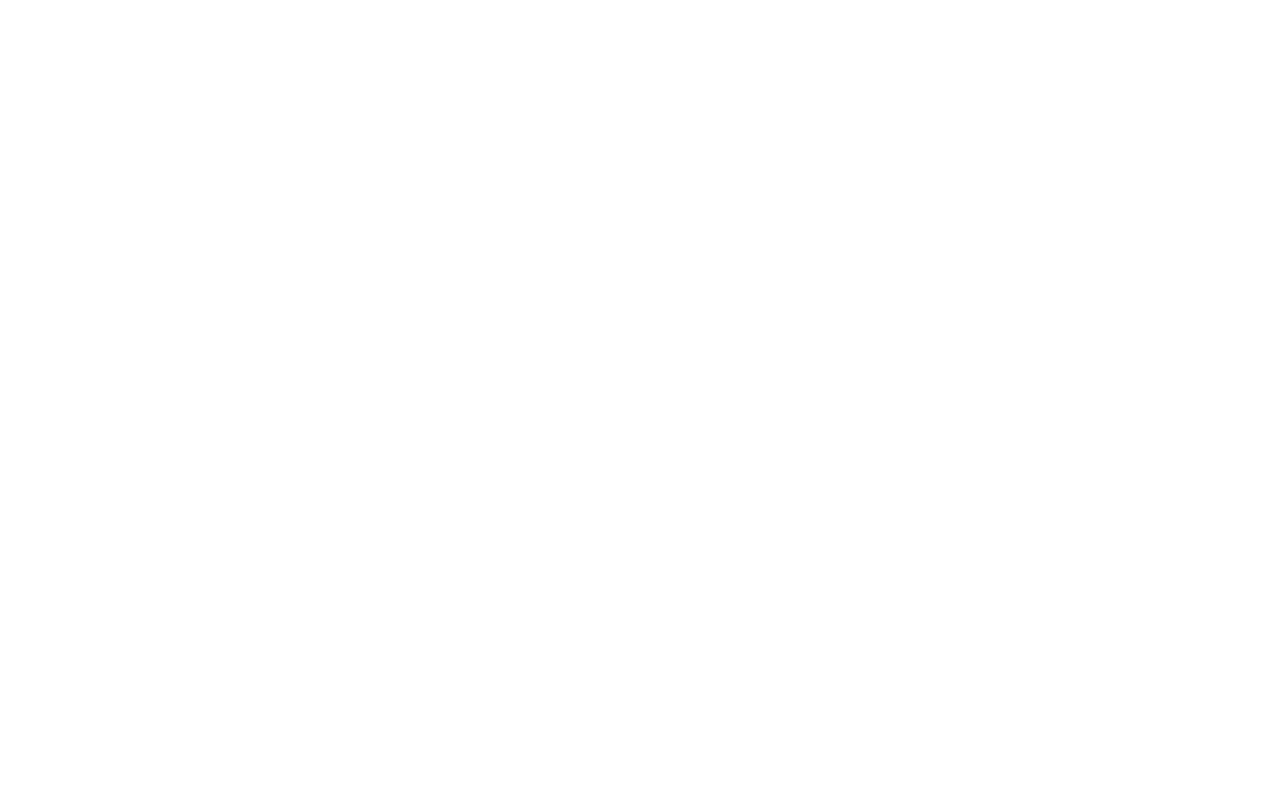
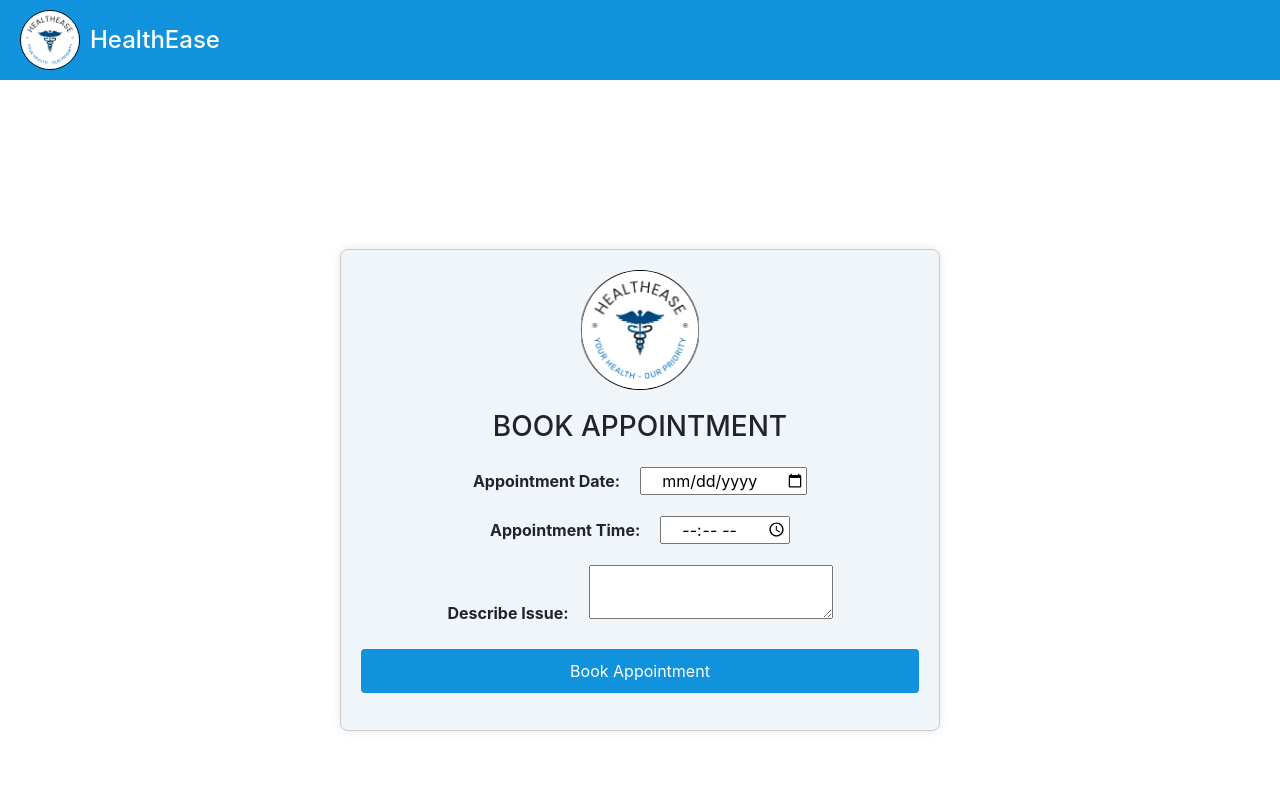
Before and after one commit to Janga-Abhishek/Group6_Capestone, a React (Create React App) app in the folder Group6_Capestone/front-end-development/: page /bookAppointments in a window 1280 px wide. Before the commit this address had no page. Shown: the top 800 px of the page. Built offline with nearby package versions, Linux system fonts and the light colour scheme.

Commit message:
Add new page for Booking Appointments.

```diff
--- a/Group6_Capestone/front-end-development/src/App.js
+++ b/Group6_Capestone/front-end-development/src/App.js
@@ -11,6 +11,7 @@
 import AppointmentDetail from "./pages/Administration/Doctor/appointmentDetail";
 import "./App.css";
 import UserDashboard from "./pages/User/UserDashboard";
+import BookAppointment from "./pages/User/BookAppointment";
 
 const client = new ApolloClient({
   uri: "http://localhost:4000",
@@ -33,6 +34,7 @@
         <Route path="/doctorDashboard" element={<DoctorDashboard />} />
         <Route path="/adminDashboard" element={<AdminDashboard />} />
         <Route path="/appointmentDetail/:id" element={<AppointmentDetail />} />
+        <Route path="/bookAppointments" element={<BookAppointment />} />
       </Routes>
     </Router>
   </ApolloProvider>
--- a/Group6_Capestone/front-end-development/src/components/Menu.js
+++ b/Group6_Capestone/front-end-development/src/components/Menu.js
@@ -101,7 +101,7 @@
                 <>
                   <li className="liStyle">
                     <Link
-                      to="/appointments"
+                      to="/bookAppointments"
                       style={
                         hoverIndex === 0
                           ? { ...linkStyle, ...linkHoverStyle }
--- a/Group6_Capestone/front-end-development/src/graphql/middleware.js
+++ b/Group6_Capestone/front-end-development/src/graphql/middleware.js
@@ -38,6 +38,22 @@
   }
 `;
 
+export const BOOK_APPOINTMENT = gql`
+  mutation BookAppointment(
+    $username:String!
+    $appointmentdate:String!,
+    $appointmenttime:String!,
+    $issuedescription: String!) {
+    BookAppointment(username:$username,appointmentdate: $appointmentdate,appointmenttime: $appointmenttime,issuedescription: $issuedescription) {
+      id
+      username
+      appointmentdate
+      appointmenttime
+      issuedescription
+    }
+  }
+`;
+
 export const CHECK_USERNAME = gql`
   query CheckUsername($username: String!) {
     checkUsername(username: $username)
--- /dev/null
+++ b/Group6_Capestone/front-end-development/src/pages/User/BookAppointment.js
@@ -0,0 +1,159 @@
+import React, { useEffect, useState } from "react";
+import { Link } from "react-router-dom";
+import Menu from "../../components/Menu";
+import Footer from "../../components/Footer";
+import "../../Stylesheet/Login_Register.css";
+import { useMutation } from "@apollo/client";
+import { BOOK_APPOINTMENT } from "../../graphql/middleware";
+
+const formStyle = {
+  display: 'flex',
+  flexDirection: 'column',
+  alignItems: 'center',
+  width: '100%',
+  maxWidth: '600px',
+  margin: 'auto',
+  padding: '20px',
+  border: '1px solid #ccc',
+  borderRadius: '8px',
+  boxShadow: '0 0 10px rgba(0, 0, 0, 0.1)',
+  backgroundColor:"#f0f5fa",
+};
+
+const containerStyle ={
+  display: "flex",
+  flexDirection: "column",
+  justifyContent: "flex-start",
+  height: "110vh",
+  width: "100%",
+}
+
+const labelStyle = {
+  marginBottom: '8px',
+  fontWeight: 'bold',
+};
+
+const inputStyle ={
+  paddingLeft:"20px",
+  marginLeft :"20px",
+}
+
+const divStyle ={
+  marginTop: "15px",
+}
+
+
+const buttonStyle = {
+  width: "100%",
+  padding: "10px",
+  backgroundColor: "#1192DC",
+  color: "#fff",
+  border: "none",
+  borderRadius: "4px",
+  cursor: "pointer",
+  margin: "3%",
+  transition: "background-color 0.3s ease",
+};
+
+
+
+
+const BookAppointment = () =>{
+
+    const [appointmentDate,setAppointmentDate]= useState("");
+    const [appointmentTime,setAppointmentTime]= useState("");
+    const [issueDescription,setIssueDescription]= useState("");
+    const [appointmentUpdate,setAppointmentUpdate] = useState("");
+    const [BookAppointment] = useMutation(BOOK_APPOINTMENT);
+
+    const handleAppointmentBooking = async (e) =>{
+
+      e.preventDefault();
+
+      const storedUsername = sessionStorage.getItem("username");
+      console.log(storedUsername);
+
+      try {
+        const { data } = await BookAppointment({
+          variables: {
+            username :storedUsername,
+            appointmentdate: appointmentDate,
+            appointmenttime: appointmentTime,
+            issuedescription: issueDescription,
+
+          },
+        });
+
+
+        console.log("Appointment Booked successfully:", data);
+        setAppointmentDate("");
+        setAppointmentTime("");
+        setIssueDescription("");
+
+        setAppointmentUpdate("Appointment is Successful");
+      } catch (error) {
+        console.error("Error in Booking:", error);
+      }
+
+    }
+
+
+    return (
+      <div>
+          <Menu />
+          <div style={containerStyle}>
+              <form style={formStyle} onSubmit={handleAppointmentBooking}>
+                  <img
+                      src="/images/HealthEase_logo.png"
+                      alt="Logo"
+                      className="logoStyle"
+                  />
+                  <h3>BOOK APPOINTMENT</h3>
+                  <div style={divStyle}>
+                      <label htmlFor="appointment-date" style={labelStyle}>
+                          Appointment Date:
+                      </label>
+                      <input
+                          type="date"
+                          id="appointment-date"
+                          value={appointmentDate}
+                          onChange={(e) => setAppointmentDate(e.target.value)}
+                          style={inputStyle}
+                          required
+                      />
+                  </div>
+                  <div style={divStyle}>
+                      <label htmlFor="appointment-time" style={labelStyle}>
+                          Appointment Time:
+                      </label>
+                      <input
+                          type="time"
+                          id="appointment-time"
+                          value={appointmentTime}
+                          onChange={(e) => setAppointmentTime(e.target.value)}
+                          style={inputStyle}
+                          required
+                      />
+                  </div>
+                  <div style={divStyle}>
+                      <label htmlFor="issue-description" style={labelStyle}>
+                          Describe Issue:
+                      </label>
+                      <textarea
+                          id="issue-description"
+                          value={issueDescription}
+                          onChange={(e) => setIssueDescription(e.target.value)}
+                          style={inputStyle}
+                          required
+                      ></textarea>
+                  </div>
+                  <button type="submit" style={buttonStyle}>Book Appointment</button>
+                  <span className="successMessageStyle">{appointmentUpdate}</span>
+              </form>
+          </div>
+          <Footer />
+      </div>
+  );
+};
+
+export default BookAppointment;
--- a/Group6_Capestone/front-end-development/src/pages/User/UserDashboard.js
+++ b/Group6_Capestone/front-end-development/src/pages/User/UserDashboard.js
@@ -74,7 +74,7 @@
       <Banner />
       <div style={containerStyle}>
         <div style={navContainerStyle}>
-          <Link to="/appointments" style={navButtonStyle}>
+          <Link to="/bookAppointments" style={navButtonStyle}>
             <img
               src="/images/appointment.png"
               alt="Appointments"
```
Also changed, not shown: 1 other file (tests, documents, lock files or other folders).
